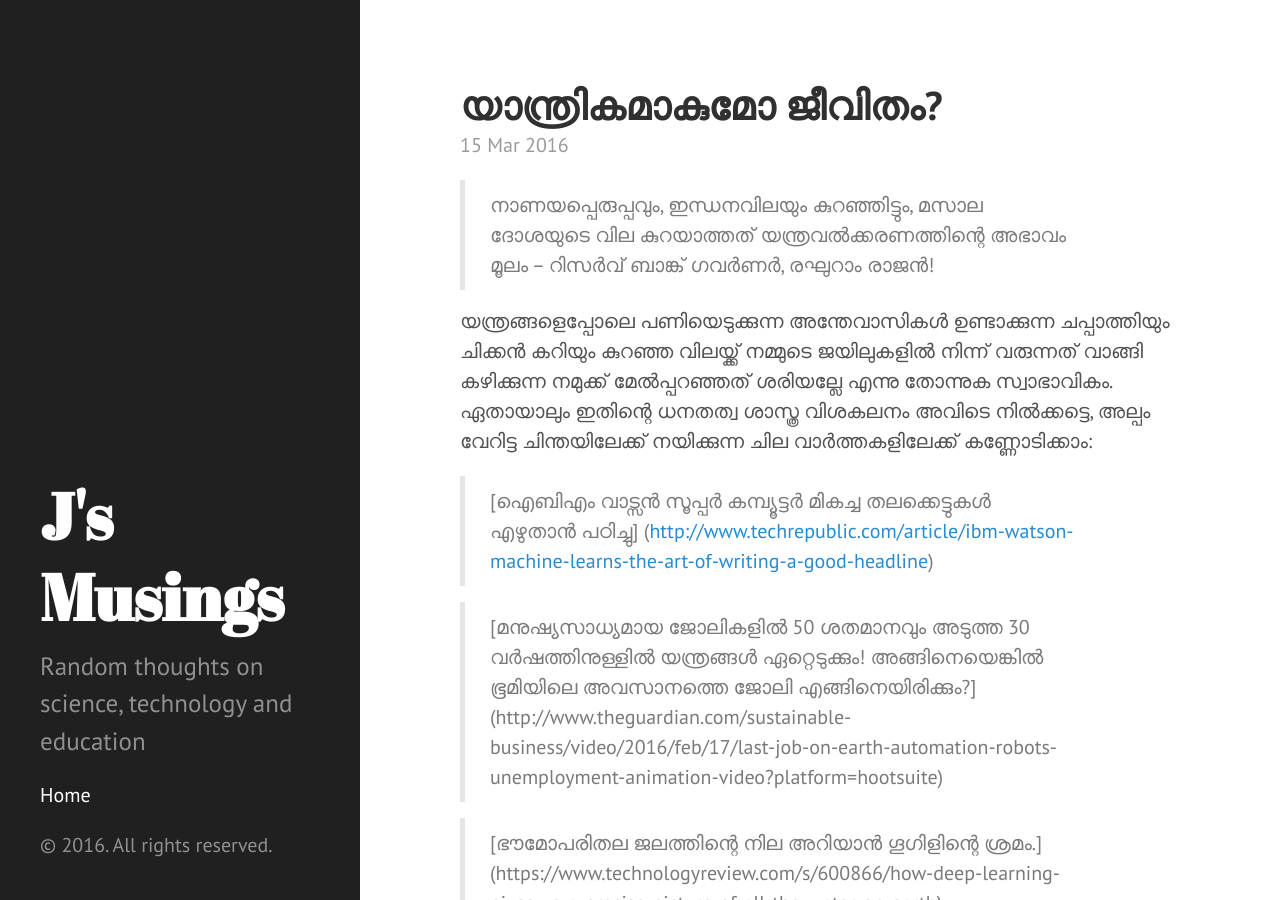
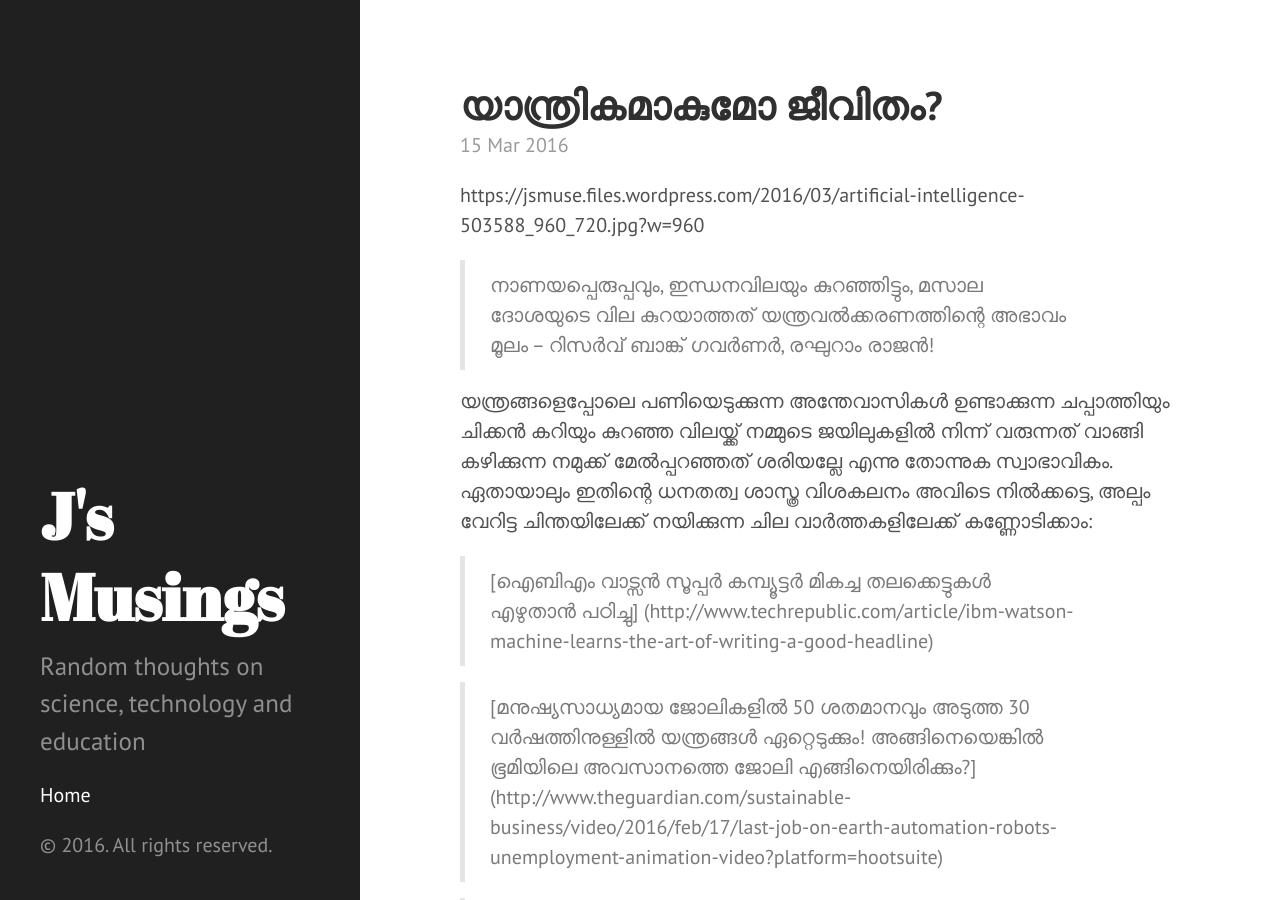
Before and after one commit to nishad/jijopu.github.io, a Jekyll site: the page built from _posts/2016-03-15-.markdown, in a window 1280 px wide and 900 px high. Built offline with Jekyll 4.4.1, drawn with Linux system fonts in a browser that asks for light colours; some of the changed lines change nothing that is shown.

Commit message:
Post update: യാന്ത്രികമാകുമോ ജീവിതം?

```diff
--- a/_posts/2016-03-15-.markdown
+++ b/_posts/2016-03-15-.markdown
@@ -6,11 +6,13 @@
 categories: [Technology]
 permalink: ai
 ---
+https://jsmuse.files.wordpress.com/2016/03/artificial-intelligence-503588_960_720.jpg?w=960
+
 >നാണയപ്പെരുപ്പവും, ഇന്ധനവിലയും കുറഞ്ഞിട്ടും, മസാല ദോശയുടെ വില കുറയാത്തത് യന്ത്രവൽക്കരണത്തിന്റെ അഭാവം മൂലം – റിസർവ് ബാങ്ക് ഗവർണർ, രഘുറാം രാജൻ!
 
 യന്ത്രങ്ങളെപ്പോലെ പണിയെടുക്കുന്ന അന്തേവാസികൾ ഉണ്ടാക്കുന്ന ചപ്പാത്തിയും ചിക്കൻ കറിയും കുറഞ്ഞ വിലയ്ക്ക് നമ്മുടെ ജയിലുകളിൽ നിന്ന് വരുന്നത് വാങ്ങി കഴിക്കുന്ന നമുക്ക് മേൽപ്പറഞ്ഞത് ശരിയല്ലേ എന്നു തോന്നുക സ്വാഭാവികം. ഏതായാലും ഇതിന്റെ ധനതത്വ ശാസ്ത്ര വിശകലനം അവിടെ നിൽക്കട്ടെ, അല്പം വേറിട്ട ചിന്തയിലേക്ക് നയിക്കുന്ന ചില വാർത്തകളിലേക്ക് കണ്ണോടിക്കാം:
 
->[ഐബിഎം വാട്സൻ സൂപ്പർ കമ്പ്യൂട്ടർ മികച്ച തലക്കെട്ടുകൾ എഴുതാൻ പഠിച്ചു] (<http://www.techrepublic.com/article/ibm-watson-machine-learns-the-art-of-writing-a-good-headline>)
+> [ഐബിഎം വാട്സൻ സൂപ്പർ കമ്പ്യൂട്ടർ മികച്ച തലക്കെട്ടുകൾ എഴുതാൻ പഠിച്ചു] (http://www.techrepublic.com/article/ibm-watson-machine-learns-the-art-of-writing-a-good-headline)
 
 >[മനുഷ്യസാധ്യമായ ജോലികളിൽ 50 ശതമാനവും അടുത്ത 30 വർഷത്തിനുള്ളിൽ യന്ത്രങ്ങൾ ഏറ്റെടുക്കും! അങ്ങിനെയെങ്കിൽ ഭൂമിയിലെ അവസാനത്തെ ജോലി എങ്ങിനെയിരിക്കും?] (http://www.theguardian.com/sustainable-business/video/2016/feb/17/last-job-on-earth-automation-robots-unemployment-animation-video?platform=hootsuite)
 
```
